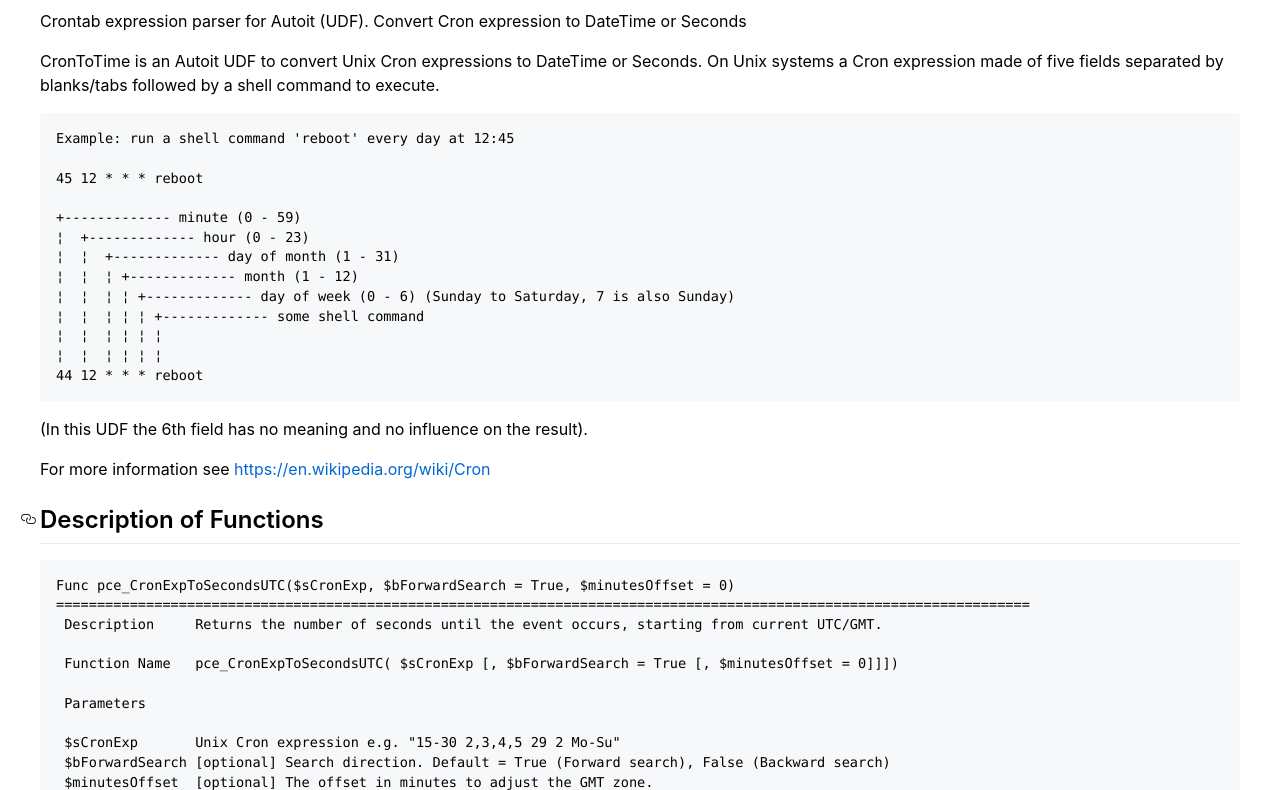
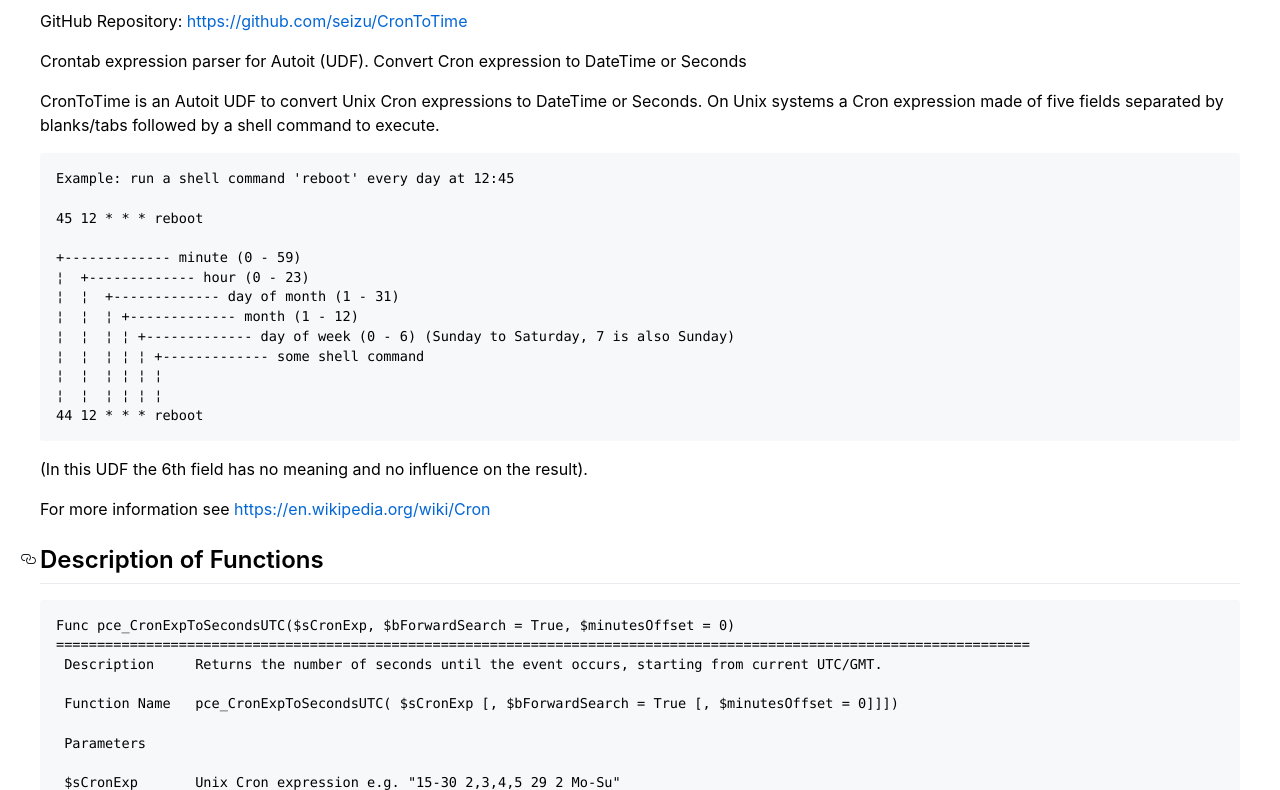
Before and after one commit to seizu/CronToTime, a plain HTML site: page docs/index.html in a window 1280 px wide. Shown: the part 85-875 px from the top of the page. Drawn offline with Linux system fonts and the light colour scheme.

Commit message:
Update index.html

```diff
--- a/docs/index.html
+++ b/docs/index.html
@@ -82,7 +82,9 @@ p{page-break-inside:avoid;}
 <body>
 <div id="readme" class="Box md js-code-block-container Box--condensed">
 <div class="Box-body p-5">
-        <article class="markdown-body entry-content" itemprop="text"><h2><a id="user-content-crontotime" class="anchor" aria-hidden="true" href="#crontotime"><svg class="octicon octicon-link" viewBox="0 0 16 16" version="1.1" width="16" height="16" aria-hidden="true"><path fill-rule="evenodd" d="M4 9h1v1H4c-1.5 0-3-1.69-3-3.5S2.55 3 4 3h4c1.45 0 3 1.69 3 3.5 0 1.41-.91 2.72-2 3.25V8.59c.58-.45 1-1.27 1-2.09C10 5.22 8.98 4 8 4H4c-.98 0-2 1.22-2 2.5S3 9 4 9zm9-3h-1v1h1c1 0 2 1.22 2 2.5S13.98 12 13 12H9c-.98 0-2-1.22-2-2.5 0-.83.42-1.64 1-2.09V6.25c-1.09.53-2 1.84-2 3.25C6 11.31 7.55 13 9 13h4c1.45 0 3-1.69 3-3.5S14.5 6 13 6z"></path></svg></a>CronToTime</h2>
+        <article class="markdown-body entry-content" itemprop="text">
+                <h2>CronToTime</h2>
+		<p>GitHub Repository: <a href="https://github.com/seizu/CronToTime" rel="nofollow">https://github.com/seizu/CronToTime</a></p>
 <p>Crontab expression parser for Autoit (UDF). Convert Cron expression to DateTime or Seconds</p>
 <p>CronToTime is an Autoit UDF to convert Unix Cron expressions to DateTime or Seconds.
 On Unix systems a Cron expression made of five fields separated by blanks/tabs followed by a shell command to execute.</p>
```
